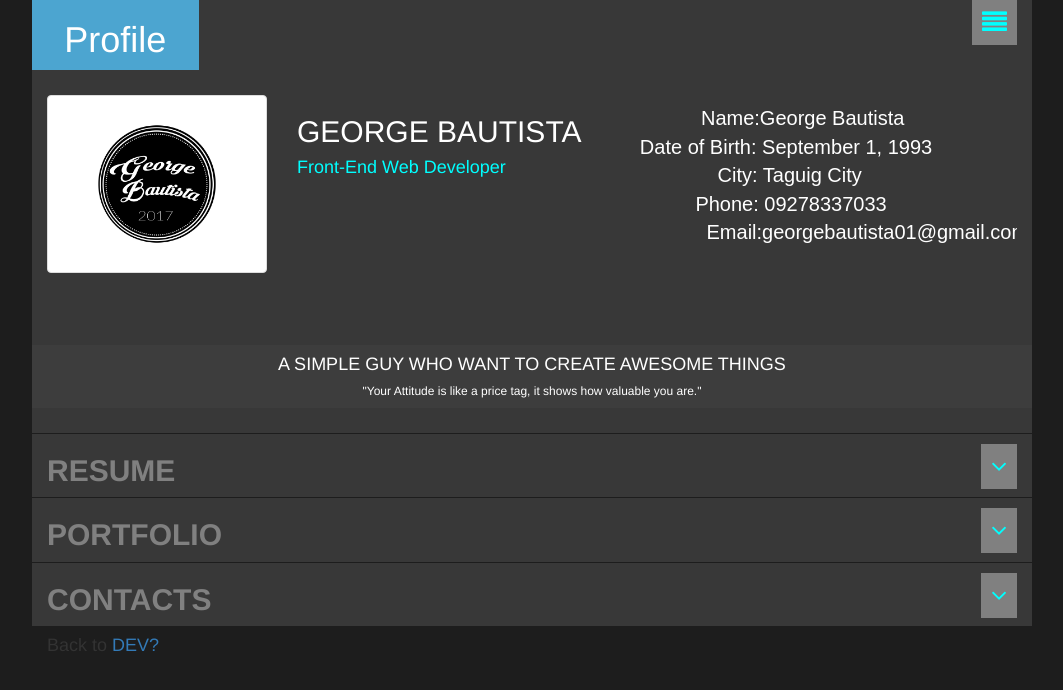
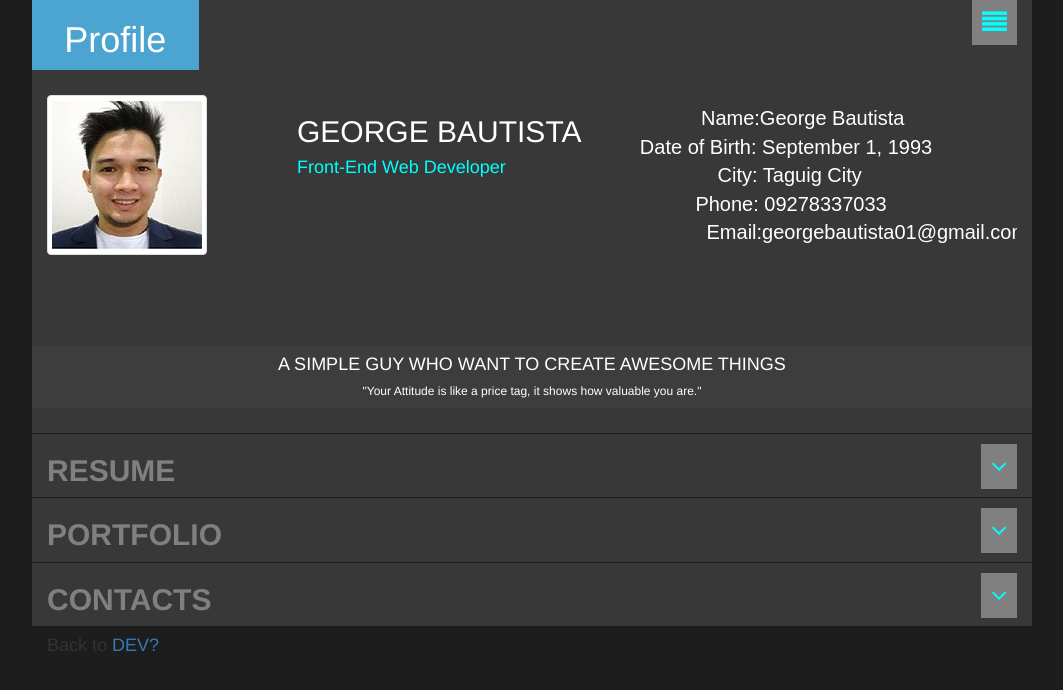
Before and after one commit to georgebautista/George-Portfolio, a plain HTML site: page Resume Portfolio/resume.html in a window 1280 px wide. Shown: the whole page, without its empty margins (108-1171 px from the left). Drawn offline with nearby package versions, Linux system fonts and the light colour scheme; a web font is replaced by a local one.

Commit message:
Add files via upload

```diff
--- a/Resume Portfolio/resume.html
+++ b/Resume Portfolio/resume.html
@@ -32,7 +32,7 @@
       </div><!--end of row-->
       <div class="row row-two">
         <div class="col-xs-6 col-sm-3 col-2">
-          <img class="img-responsive img-thumbnail" src="img/george.png" alt="">
+          <img class="img-responsive img-thumbnail" src="img/george.jpg" alt="">
         </div>
         <div class="col-xs-6 col-sm-4 col-2-1">
 
```
